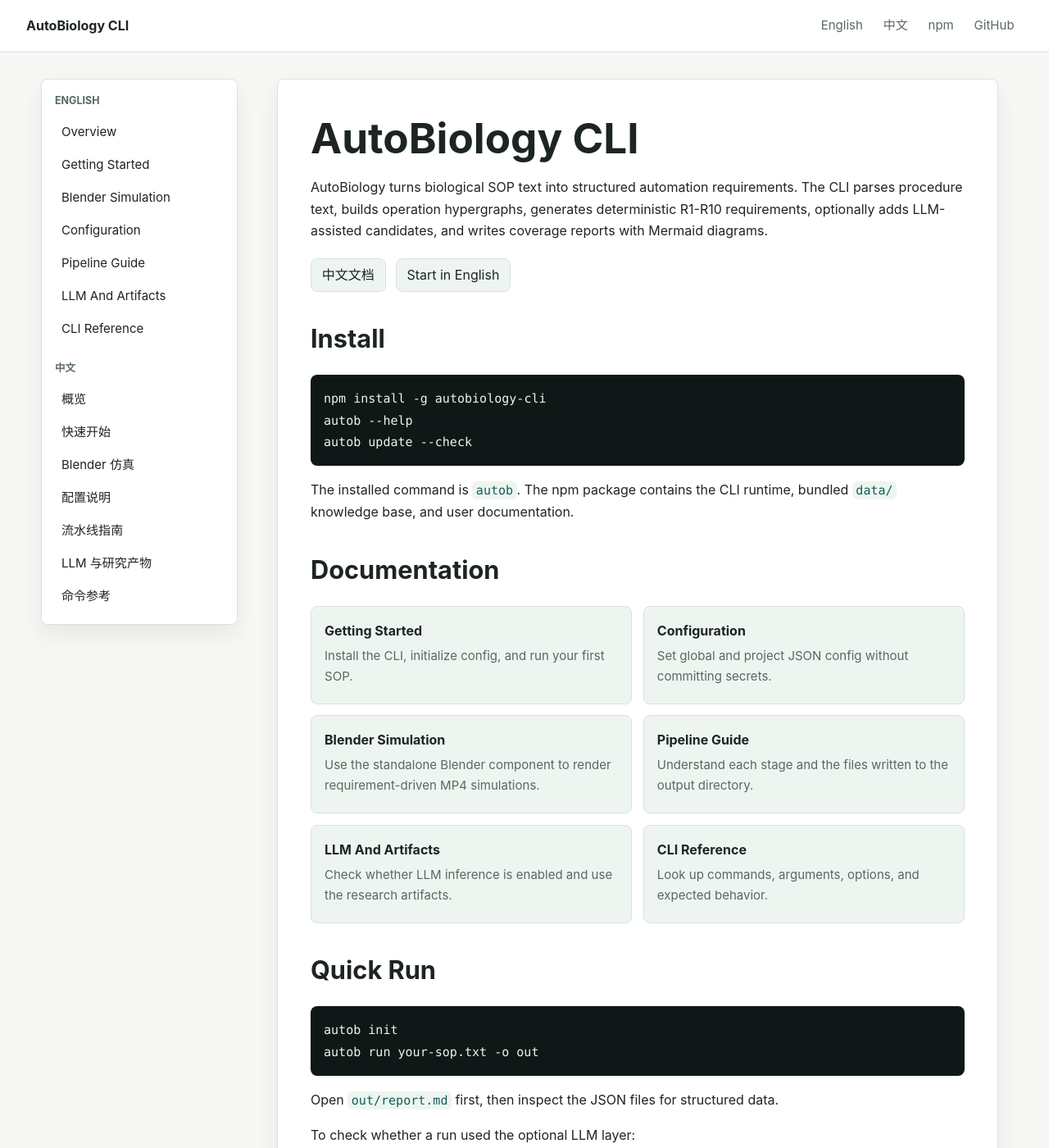
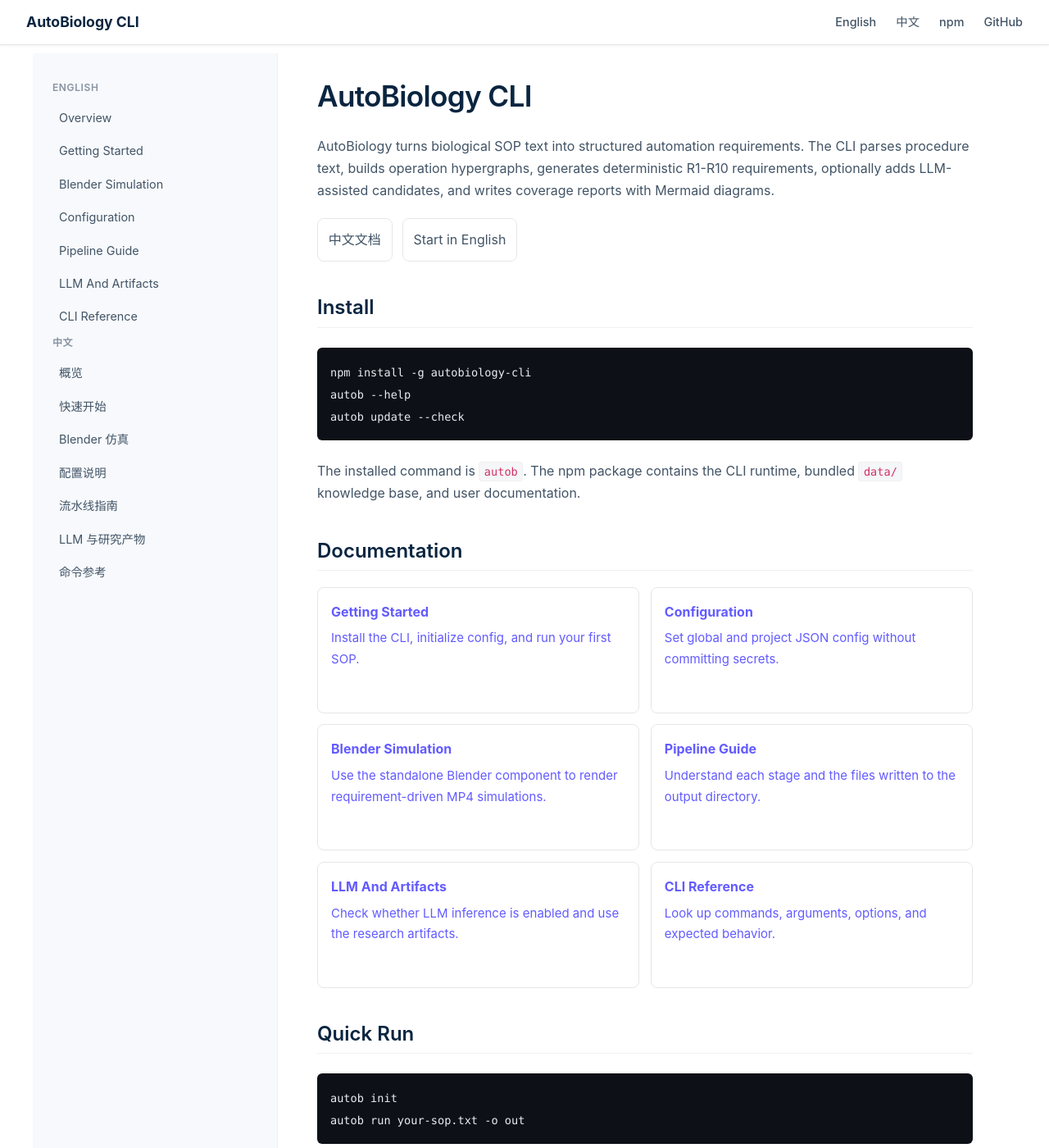
Before and after one commit to CBx-2023/AutoBiology, a Jekyll site: the page built from docs/index.md, in a window 1280 px wide and 1400 px high. Shown: the whole window at 82% size. Built offline with Jekyll 4.4.1, drawn with Linux system fonts in a browser that asks for light colours.

Commit message:
style: implement Stripe-inspired design system for docs

```diff
--- a/docs/assets/css/style.css
+++ b/docs/assets/css/style.css
@@ -1,42 +1,36 @@
 :root {
   color-scheme: light;
-  --bg: #f7f8f5;
-  --surface: #ffffff;
-  --surface-soft: #eef5f0;
-  --text: #1d2522;
-  --muted: #596862;
-  --border: #d9e2dd;
-  --accent: #0f766e;
-  --accent-strong: #115e59;
-  --code-bg: #101817;
-  --code-text: #e8f5ef;
-  --shadow: 0 12px 28px rgba(25, 38, 32, 0.08);
-}
-
-* {
-  box-sizing: border-box;
-}
-
-html {
-  scroll-behavior: smooth;
+  --bg-main: #ffffff;
+  --bg-sidebar: #f7f9fc;
+  --bg-code: #f4f6f8;
+  --text-primary: #0a2540;
+  --text-secondary: #425466;
+  --text-muted: #8792a2;
+  --border: #e6e6e6;
+  --border-light: #f0f0f0;
+  --accent: #635bff;
+  --accent-hover: #5851de;
+  --code-text: #1d2522;
+  --shadow-sm: 0 1px 3px rgba(0,0,0,0.05);
+  --font-sans: -apple-system, BlinkMacSystemFont, "Segoe UI", Roboto, Helvetica, Arial, sans-serif;
 }
 
 body {
   margin: 0;
-  background: var(--bg);
-  color: var(--text);
-  font-family: Inter, ui-sans-serif, system-ui, -apple-system, BlinkMacSystemFont, "Segoe UI", "Noto Sans SC", "PingFang SC", "Microsoft YaHei", sans-serif;
-  line-height: 1.65;
+  background: var(--bg-main);
+  color: var(--text-secondary);
+  font-family: var(--font-sans);
+  line-height: 1.7;
 }
 
 a {
-  color: var(--accent-strong);
-  text-decoration-thickness: 0.08em;
-  text-underline-offset: 0.18em;
+  color: var(--accent);
+  text-decoration: none;
 }
 
 a:hover {
-  color: var(--accent);
+  text-decoration: underline;
+  color: var(--accent-hover);
 }
 
 .site-header {
@@ -46,197 +40,148 @@ a:hover {
   display: flex;
   align-items: center;
   justify-content: space-between;
-  gap: 1rem;
-  min-height: 64px;
-  padding: 0.75rem clamp(1rem, 3vw, 2rem);
-  background: rgba(255, 255, 255, 0.94);
+  padding: 0.75rem 2rem;
+  background: rgba(255, 255, 255, 0.98);
   border-bottom: 1px solid var(--border);
-  backdrop-filter: blur(10px);
+  box-shadow: var(--shadow-sm);
 }
 
 .brand {
-  color: var(--text);
-  font-weight: 750;
-  text-decoration: none;
-  white-space: nowrap;
+  color: var(--text-primary);
+  font-weight: 700;
+  font-size: 1.1rem;
 }
 
 .top-nav {
   display: flex;
-  align-items: center;
-  justify-content: flex-end;
-  gap: 0.25rem;
-  flex-wrap: wrap;
+  gap: 1.5rem;
 }
 
 .top-nav a {
-  display: inline-flex;
-  align-items: center;
-  min-height: 2rem;
-  padding: 0.25rem 0.65rem;
-  border-radius: 8px;
-  color: var(--muted);
-  font-size: 0.94rem;
+  color: var(--text-secondary);
+  font-size: 0.9rem;
+  font-weight: 500;
+}
+
+.top-nav a:hover {
+  color: var(--text-primary);
   text-decoration: none;
 }
 
-.top-nav a:hover {
-  background: var(--surface-soft);
-  color: var(--accent-strong);
-}
-
 .page-shell {
-  display: grid;
-  grid-template-columns: minmax(180px, 240px) minmax(0, 880px);
-  gap: clamp(1rem, 4vw, 3rem);
-  width: min(1180px, calc(100% - 2rem));
-  margin: 2rem auto 3rem;
-  align-items: start;
+  display: flex;
+  max-width: 1200px;
+  margin: 0 auto;
+  align-items: flex-start;
 }
 
 .sidebar {
   position: sticky;
-  top: 88px;
-  display: grid;
-  gap: 1.25rem;
-  padding: 1rem;
-  background: var(--surface);
-  border: 1px solid var(--border);
-  border-radius: 8px;
-  box-shadow: var(--shadow);
-}
-
-.sidebar section {
-  display: grid;
-  gap: 0.25rem;
+  top: 65px; /* height of header */
+  width: 250px;
+  flex-shrink: 0;
+  height: calc(100vh - 65px);
+  overflow-y: auto;
+  background: var(--bg-sidebar);
+  border-right: 1px solid var(--border-light);
+  padding: 2rem 1.5rem;
 }
 
 .nav-heading {
-  margin: 0 0 0.35rem;
-  color: var(--muted);
-  font-size: 0.78rem;
-  font-weight: 750;
-  letter-spacing: 0;
+  margin: 0 0 0.5rem;
+  color: var(--text-muted);
+  font-size: 0.75rem;
+  font-weight: 600;
   text-transform: uppercase;
+  letter-spacing: 0.05em;
 }
 
 .sidebar a {
   display: block;
-  padding: 0.35rem 0.5rem;
-  border-radius: 8px;
-  color: var(--text);
-  font-size: 0.94rem;
+  padding: 0.4rem 0.5rem;
+  margin-bottom: 0.2rem;
+  border-radius: 4px;
+  color: var(--text-secondary);
+  font-size: 0.9rem;
+}
+
+.sidebar a:hover {
+  background: #edf1f7;
   text-decoration: none;
 }
 
-.sidebar a:hover {
-  background: var(--surface-soft);
-  color: var(--accent-strong);
+.content {
+  flex-grow: 1;
+  min-width: 0;
+  padding: 2.5rem 3rem 4rem;
+  max-width: 800px;
 }
 
-.content {
-  min-width: 0;
-  padding: clamp(1.25rem, 4vw, 2.5rem);
-  background: var(--surface);
-  border: 1px solid var(--border);
-  border-radius: 8px;
-  box-shadow: var(--shadow);
+h1, h2, h3, h4 {
+  color: var(--text-primary);
+  line-height: 1.3;
+  font-weight: 600;
 }
 
-.content > :first-child {
-  margin-top: 0;
-}
+h1 { margin: 0 0 1.5rem; font-size: 2.2rem; letter-spacing: -0.02em; }
+h2 { margin: 2.5rem 0 1rem; font-size: 1.5rem; border-bottom: 1px solid var(--border-light); padding-bottom: 0.5rem; }
+h3 { margin: 2rem 0 1rem; font-size: 1.25rem; }
 
-h1,
-h2,
-h3 {
-  line-height: 1.22;
-  letter-spacing: 0;
-}
-
-h1 {
-  margin: 0 0 1rem;
-  font-size: clamp(2rem, 4vw, 3.2rem);
-}
-
-h2 {
-  margin-top: 2.2rem;
-  padding-top: 0.2rem;
-  font-size: clamp(1.35rem, 2.4vw, 2rem);
-}
-
-h3 {
-  margin-top: 1.5rem;
-  font-size: 1.15rem;
-}
-
-p,
-ul,
-ol {
-  color: var(--text);
-}
-
-ul,
-ol {
-  padding-left: 1.25rem;
-}
-
-li + li {
-  margin-top: 0.3rem;
-}
-
-pre,
-code {
-  font-family: "SFMono-Regular", Consolas, "Liberation Mono", monospace;
+pre, code {
+  font-family: "SFMono-Regular", Consolas, "Liberation Mono", Menlo, monospace;
 }
 
 code {
-  padding: 0.12rem 0.28rem;
-  background: var(--surface-soft);
-  border-radius: 6px;
-  color: var(--accent-strong);
-  font-size: 0.94em;
+  padding: 0.2em 0.4em;
+  background: var(--bg-code);
+  border: 1px solid var(--border-light);
+  border-radius: 4px;
+  color: #d13264;
+  font-size: 0.85em;
 }
 
 pre {
+  margin: 1.5rem 0;
+  padding: 1rem;
+  background: #0d1117;
+  border-radius: 6px;
   overflow-x: auto;
-  margin: 1rem 0;
-  padding: 1rem;
-  background: var(--code-bg);
-  border-radius: 8px;
 }
 
 pre code {
   padding: 0;
   background: transparent;
-  color: var(--code-text);
+  border: none;
+  color: #e6edf3;
+  font-size: 0.85em;
 }
 
 blockquote {
-  margin: 1.2rem 0;
-  padding: 0.2rem 1rem;
-  border-left: 4px solid var(--accent);
-  background: var(--surface-soft);
-  border-radius: 0 8px 8px 0;
+  margin: 1.5rem 0;
+  padding: 0.5rem 1rem;
+  border-left: 3px solid var(--accent);
+  background: var(--bg-sidebar);
+  color: var(--text-secondary);
+  border-radius: 0 4px 4px 0;
 }
 
 table {
-  display: block;
   width: 100%;
-  overflow-x: auto;
   border-collapse: collapse;
+  margin: 1.5rem 0;
 }
 
-th,
-td {
-  padding: 0.65rem 0.75rem;
-  border: 1px solid var(--border);
+th, td {
+  padding: 0.75rem 1rem;
+  border: 1px solid var(--border-light);
   text-align: left;
-  vertical-align: top;
 }
 
 th {
-  background: var(--surface-soft);
+  background: var(--bg-sidebar);
+  color: var(--text-primary);
+  font-weight: 600;
+  font-size: 0.9rem;
 }
 
 .doc-grid {
@@ -288,51 +233,39 @@ th {
 }
 
 .site-footer {
-  display: flex;
-  justify-content: center;
-  gap: 1rem;
-  flex-wrap: wrap;
-  padding: 1.5rem 1rem 2rem;
-  color: var(--muted);
-  font-size: 0.9rem;
+  margin-top: 4rem;
+  padding-top: 2rem;
+  border-top: 1px solid var(--border-light);
+  color: var(--text-muted);
+  font-size: 0.85rem;
+  text-align: center;
 }
 
-@media (max-width: 820px) {
-  .site-header {
-    align-items: flex-start;
+@media (max-width: 900px) {
+  .page-shell {
     flex-direction: column;
-  }
-
-  .top-nav {
-    justify-content: flex-start;
-  }
-
-  .page-shell {
-    grid-template-columns: 1fr;
-    margin-top: 1rem;
   }
 
   .sidebar {
     position: static;
-    grid-template-columns: repeat(2, minmax(0, 1fr));
+    width: 100%;
+    height: auto;
+    border-right: none;
+    border-bottom: 1px solid var(--border-light);
+    padding: 1.5rem;
+    display: flex;
+    flex-direction: row;
+    flex-wrap: wrap;
+    gap: 2rem;
   }
 
-  .doc-grid {
-    grid-template-columns: 1fr;
+  .content {
+    padding: 2rem 1.5rem;
   }
 }
 
-@media (max-width: 520px) {
-  .page-shell {
-    width: min(100% - 1rem, 1180px);
-  }
-
-  .content,
-  .sidebar {
-    padding: 1rem;
-  }
-
-  .sidebar {
-    grid-template-columns: 1fr;
+@media (max-width: 600px) {
+  .top-nav {
+    display: none; /* Hide on very small screens or implement a hamburger menu later */
   }
 }
```
